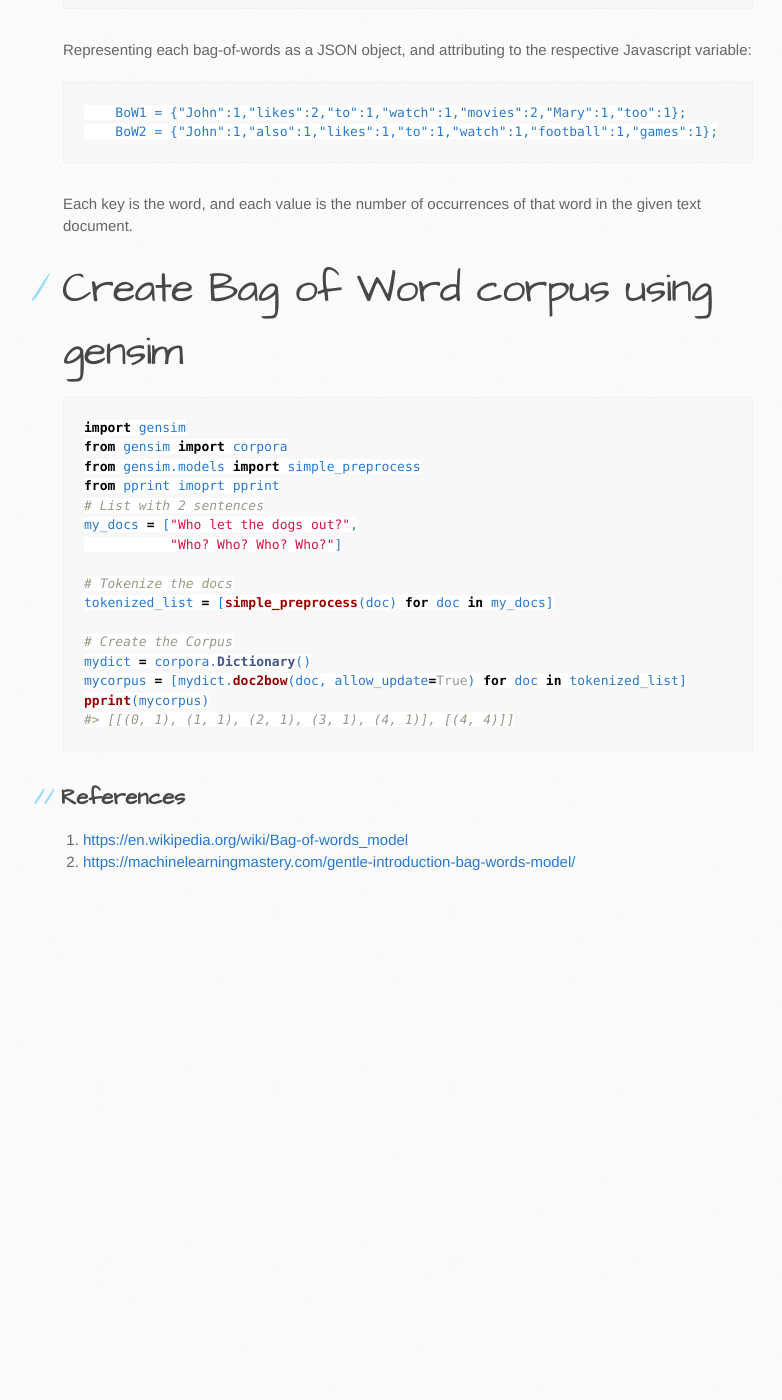
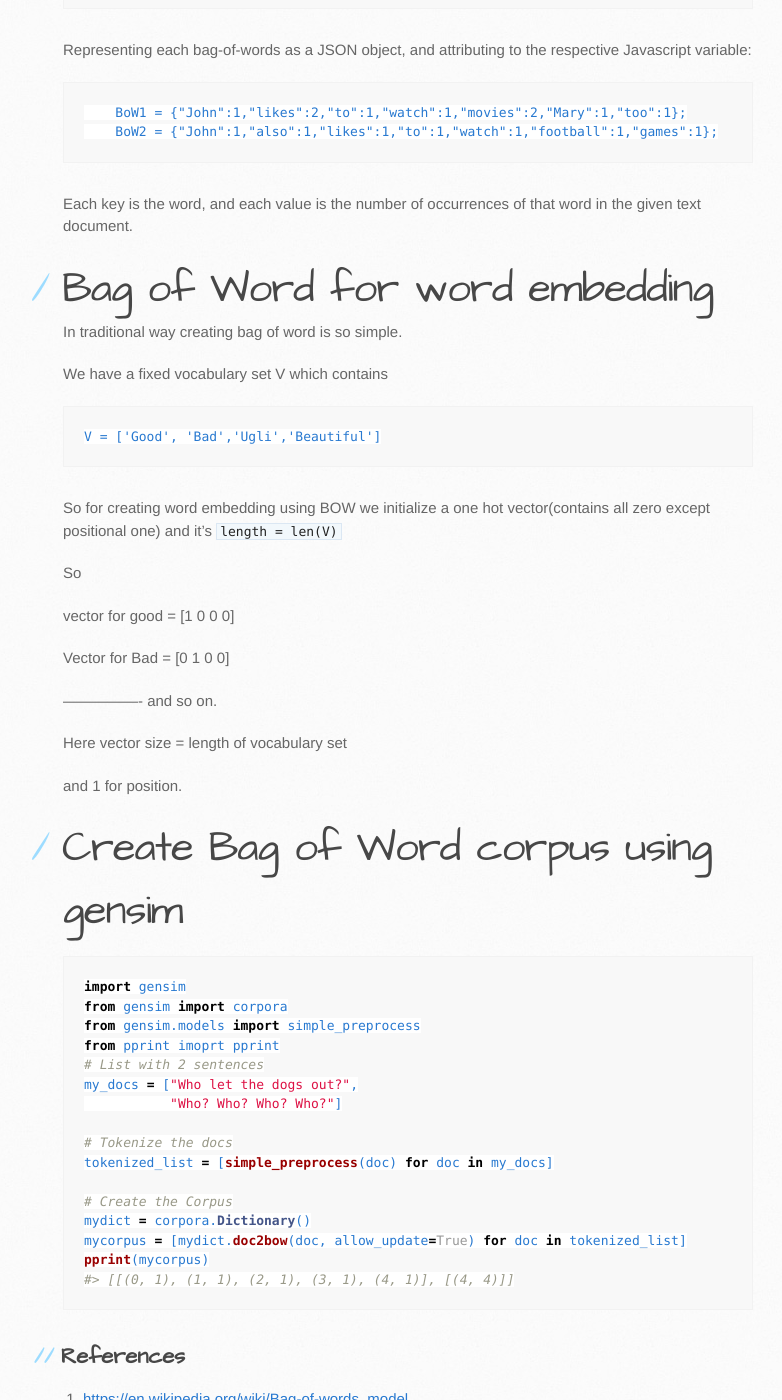
Before and after one commit to sagorbrur/sagorbrur.github.io, a Jekyll site: the page built from bow.md, in a window 1280 px wide and 1400 px high, scrolled down 906 px. Shown: the whole window, without its empty margins (107-889 px from the left). Built offline with Jekyll 4.4.1, drawn with Linux system fonts in a browser that asks for light colours; our own code applies the rules of GitHub Pages for plain Markdown files; before the commit the page ends 1822 px from its top, so only the background shows below that; some of the changed text lies outside the part shown.

Commit message:
Update bow.md

````diff
--- a/bow.md
+++ b/bow.md
@@ -29,6 +29,28 @@ Representing each bag-of-words as a JSON object, and attributing to the respecti
 
 Each key is the word, and each value is the number of occurrences of that word in the given text document.
 
+# Bag of Word for word embedding
+In traditional way creating bag of word is so simple.
+
+We have a fixed vocabulary set V which contains
+
+```
+V = ['Good', 'Bad','Ugli','Beautiful']
+```
+So for creating word embedding using BOW we initialize a one hot vector(contains all zero except positional one)
+and it's `length = len(V)`
+
+So
+
+vector for good = [1 0 0 0]
+
+Vector for Bad = [0 1 0 0]
+
+---------------- and so on.
+
+Here vector size = length of vocabulary set
+
+and 1 for position.
 
 # Create Bag of Word corpus using gensim
 
````
Also changed, not shown: other parts of bow.md (+1 -0 lines).
